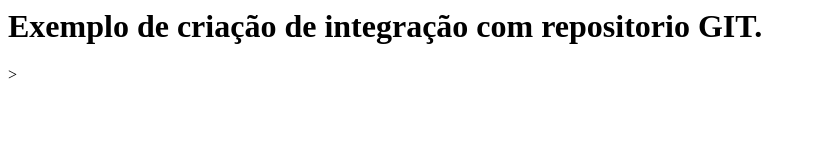
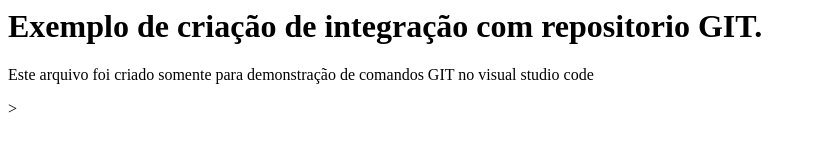
Before and after one commit to arthurdiasdeveloper/vscodesamples, a plain HTML site: page index.html in a window 1280 px wide. Shown: the whole page, without its empty margins (0-816 px from the left). Drawn offline with Linux system fonts and the light colour scheme.

Commit message:
Alterações no arquivo index

```diff
--- a/index.html
+++ b/index.html
@@ -6,5 +6,6 @@
 
      <body>
          <h1>Exemplo de criação de integração com repositorio GIT.</h1>
+         <p> Este arquivo foi criado somente para demonstração de comandos GIT no visual studio code</p>
      </body>>
 </html>
```
